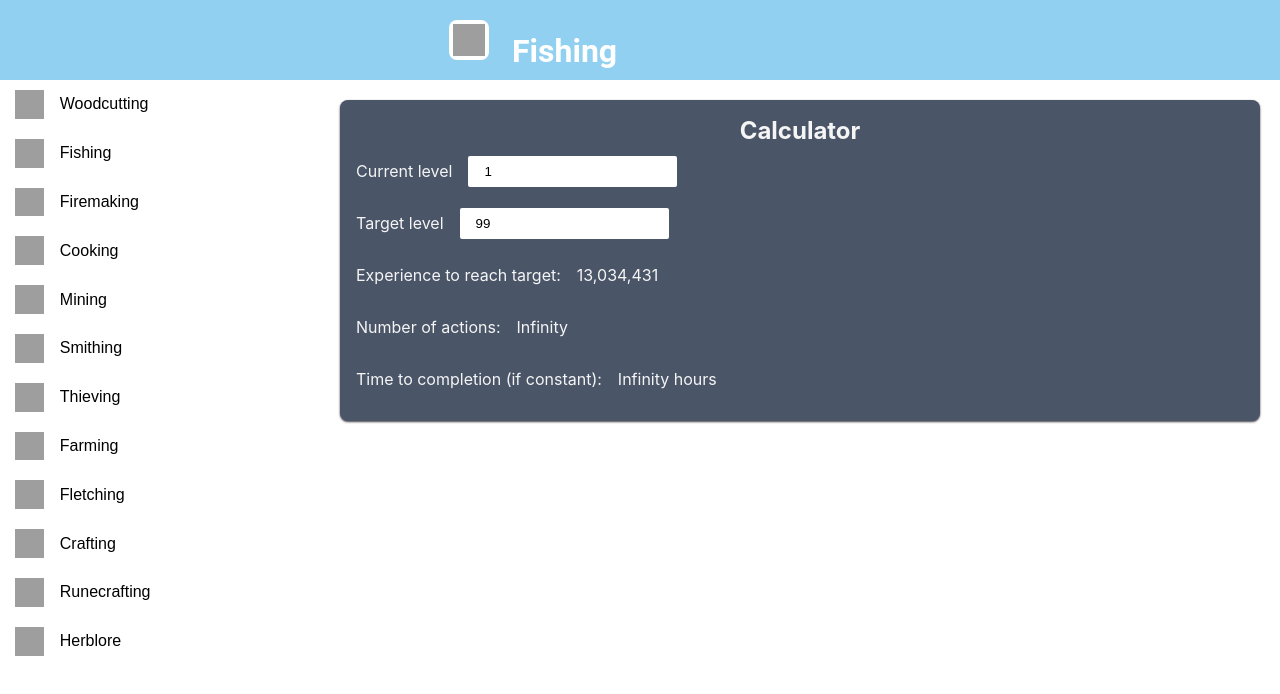
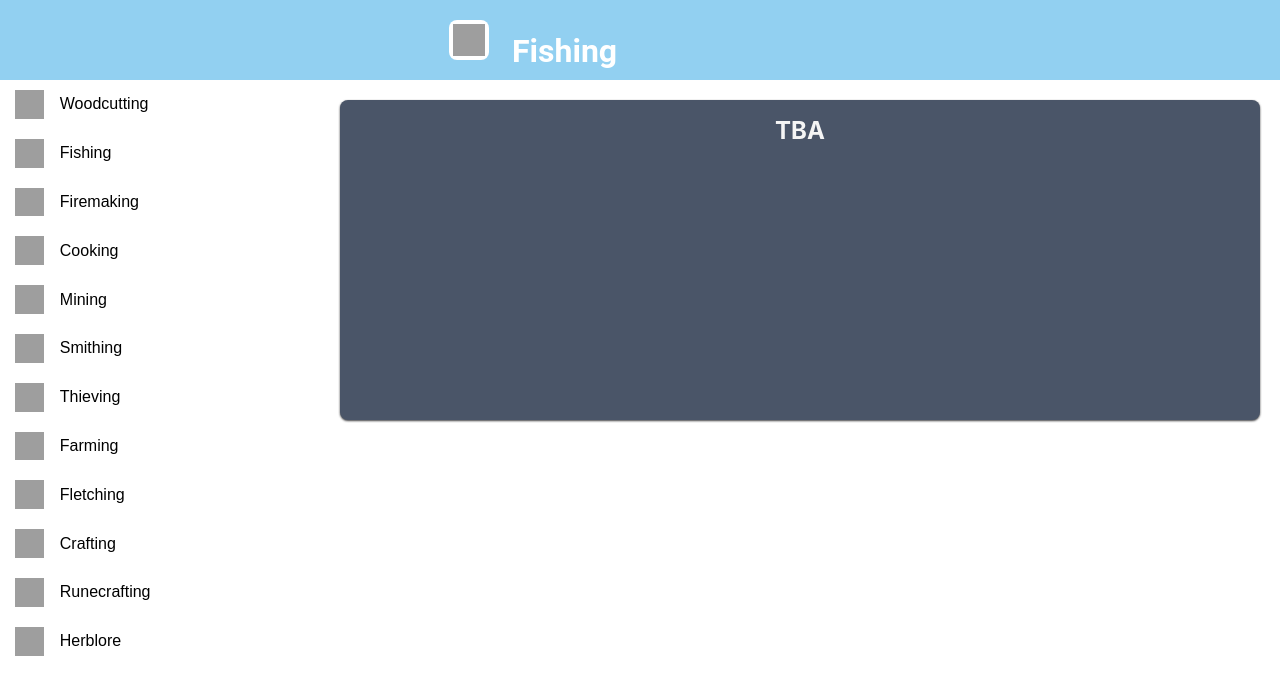
Before and after one commit to Paalar/melvor-calculator, a React (Create React App) app: page / in a window 1280 px wide. Both pictures are taken after a click on the button "Fishing". Shown: the top 694 px of the page. Built offline with nearby package versions, Linux system fonts and the light colour scheme; grey boxes are pictures that could not be loaded.

Commit message:
Remove calculator from empty pages

```diff
--- a/src/App.tsx
+++ b/src/App.tsx
@@ -1,11 +1,11 @@
 import React, { useState } from "react";
 import styled from "styled-components";
-import ExperienceCalculator from "components/Calculator/ExperienceCalculator";
 import Menu from "components/Menu";
 import { SkillNamesEnum, SkillNamesType } from "common/skillNames";
 import Woodcutting from "pages/Woodcutting";
 import Page from "./Page";
 import "./App.css";
+import { Card } from "common/Card";
 
 const PageDivider = styled.div`
   display: grid;
@@ -18,9 +18,13 @@ const PageDivider = styled.div`
 const pageSelector = (pageName: SkillNamesType) => {
   switch (pageName) {
     case SkillNamesEnum[SkillNamesEnum.Woodcutting]:
-      return Woodcutting;
+      return <Woodcutting />;
     default:
-      return ExperienceCalculator;
+      return (
+        <Card>
+          <h2>TBA</h2>
+        </Card>
+      );
   }
 };
 
@@ -32,9 +36,7 @@ function App() {
   const CurrentComponent = pageSelector(currentPageName);
   return (
     <PageDivider className="App">
-      <Page pageName={currentPageName}>
-        <CurrentComponent xpa={0} xps={0} />
-      </Page>
+      <Page pageName={currentPageName}>{CurrentComponent}</Page>
       <Menu setPage={setCurrentPageName} />
     </PageDivider>
   );
```
